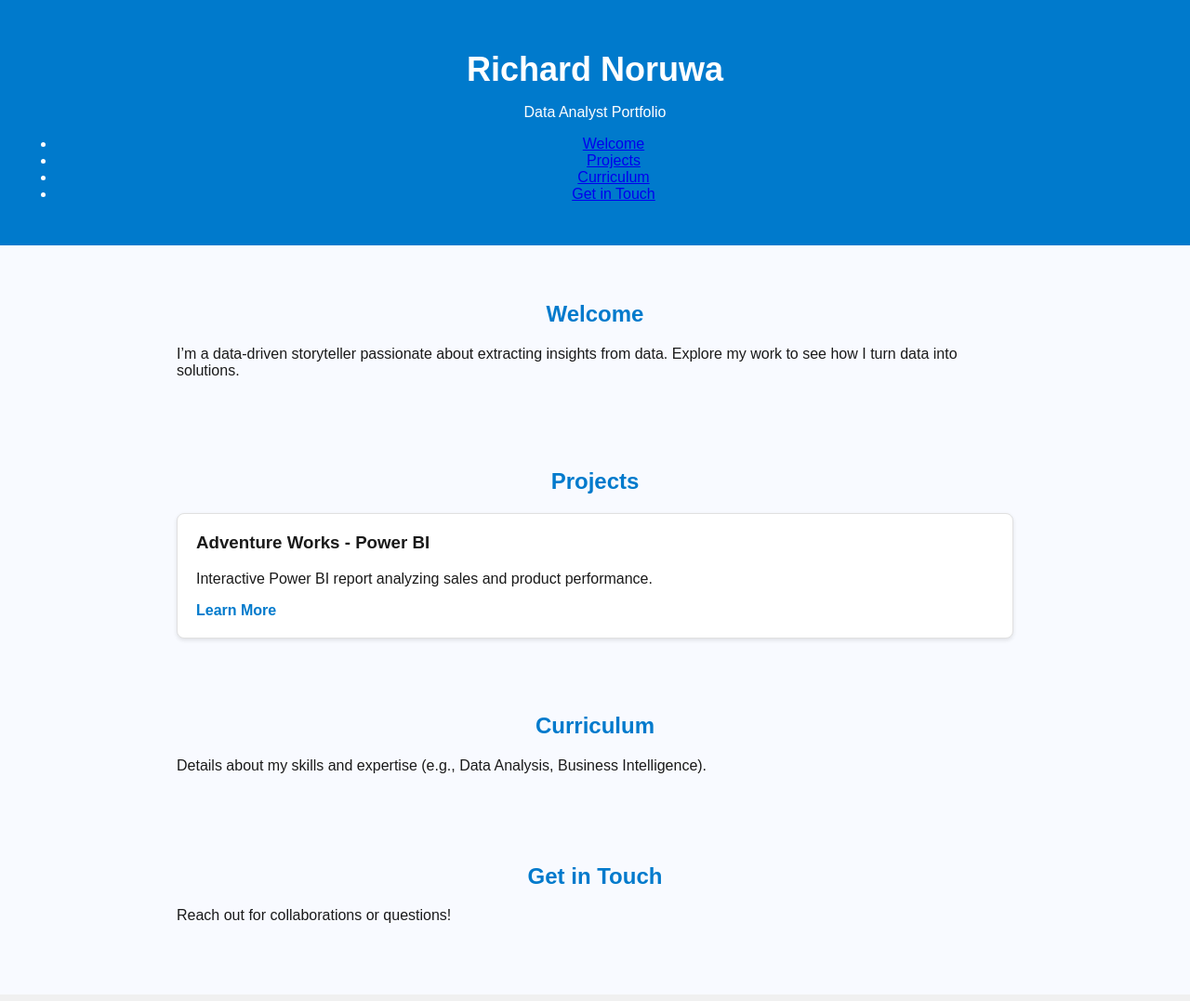
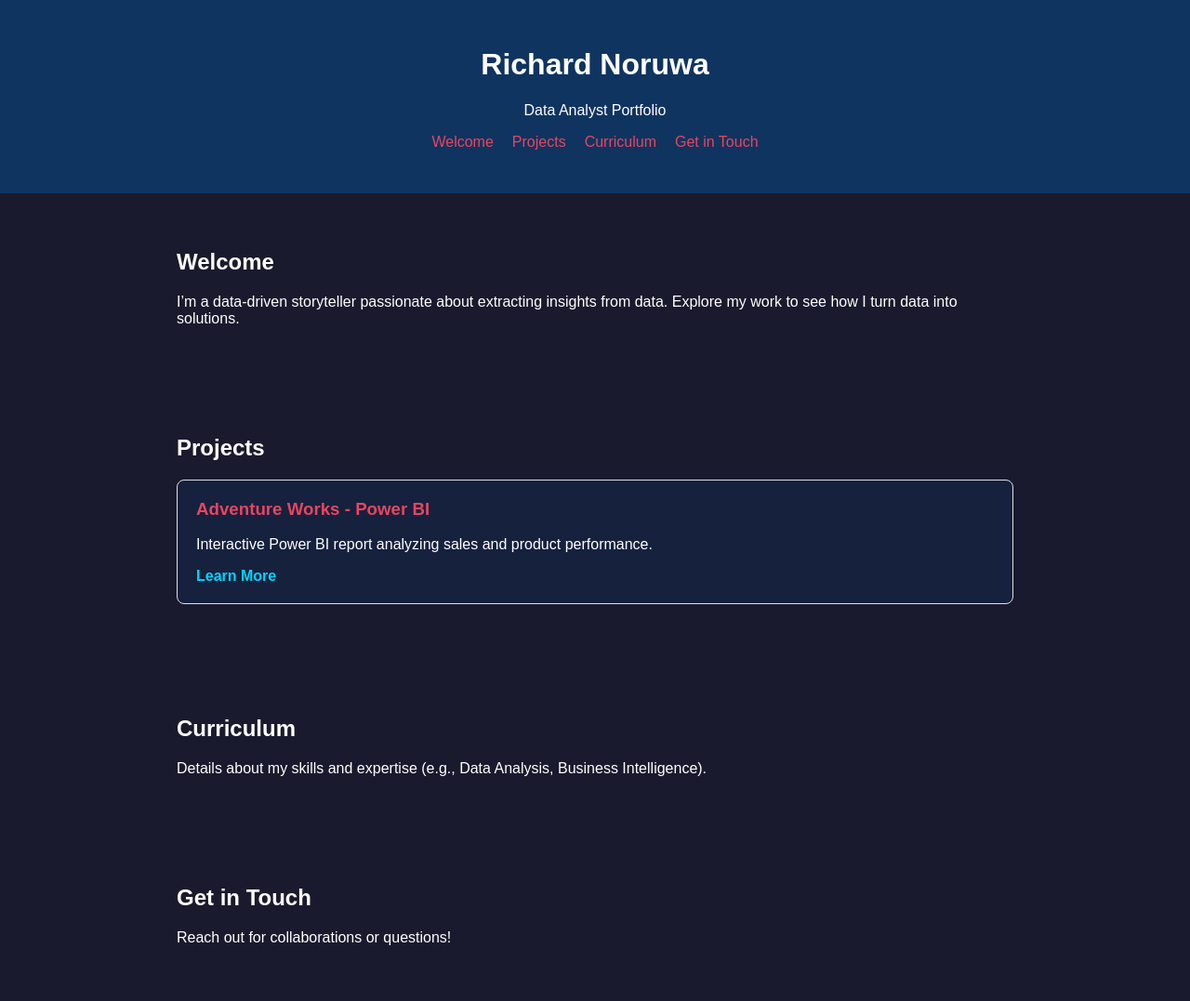
Before and after one commit to RichardNOR/Richard.Nor, a plain HTML site: page index.html in a window 1280 px wide. Shown: the top 1077 px of the page at 93% size. Drawn offline with Linux system fonts and the light colour scheme.

Commit message:
Update style.css

```diff
--- a/style.css
+++ b/style.css
@@ -1,55 +1,52 @@
 body {
   font-family: Arial, sans-serif;
-  background-color: #f8faff;
-  color: #1a1a1a;
+  background-color: #1a1a2e;
+  color: #fff;
   margin: 0;
   padding: 0;
 }
 
 header {
-  background-color: #007acc;
+  background-color: #0f3460;
   color: white;
   padding: 30px 20px;
   text-align: center;
 }
 
-h1 {
-  font-size: 36px;
-  margin-bottom: 5px;
+nav ul {
+  list-style: none;
+  padding: 0;
+  display: flex;
+  justify-content: center;
+  gap: 20px;
 }
 
-h2 {
-  color: #007acc;
-  margin-top: 40px;
-  text-align: center;
+nav ul li a {
+  color: #e94560;
+  text-decoration: none;
 }
 
 section {
-  padding: 20px 40px;
+  padding: 40px 20px;
   max-width: 900px;
   margin: 0 auto;
 }
 
-.project-list {
-  display: flex;
-  flex-direction: column;
-  gap: 20px;
-}
-
 .project {
-  background-color: white;
+  background-color: #16213e;
   border: 1px solid #e0e0e0;
   padding: 20px;
   border-radius: 8px;
-  box-shadow: 0 2px 4px rgba(0,0,0,0.1);
+  margin-bottom: 20px;
 }
 
 .project h3 {
+  color: #e94560;
   margin-top: 0;
 }
 
 .project a {
-  color: #007acc;
+  color: #00d4ff;
   text-decoration: none;
   font-weight: bold;
 }
@@ -57,6 +54,10 @@ section {
 footer {
   text-align: center;
   padding: 20px;
-  background-color: #f0f0f0;
+  background-color: #0f3460;
   margin-top: 40px;
 }
+
+html {
+  scroll-behavior: smooth;
+}
```
